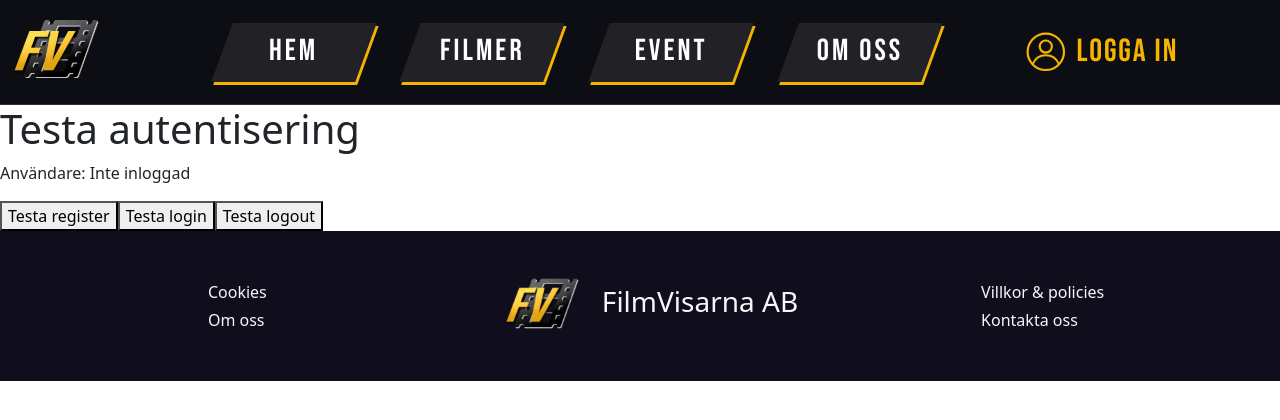
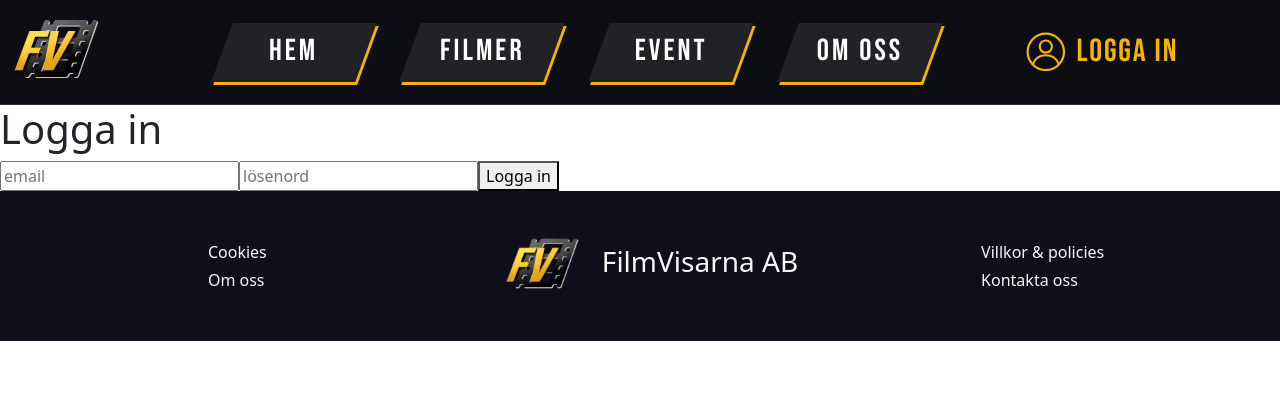
Before and after one commit to jimmybookkyh-crypto/FrontendProject-GR-B, a React (Vite) app in the folder frontend/: page /login in a window 1280 px wide. Shown: the top 420 px of the page. Built offline with nearby package versions, Linux system fonts and the light colour scheme.

Commit message:
WIP bytt ut placeholder struktur för Login page med en ny design. använder useFormData.ts för state hantering av input fält

```diff
--- a/frontend/src/pages/Login.tsx
+++ b/frontend/src/pages/Login.tsx
@@ -1,9 +1,70 @@
-//PLACEHOLDER FÖR TEST
-// ta bort vid implementering av faktisk sida
 
-import { useAuth } from "../utils/authContext.tsx"
+import { useState } from 'react';
+import { useNavigate } from "react-router";
+import type { SubmitEvent } from "react";
+
+import useFormData from "../utils/useFormData.ts";
+
+import { useAuth } from "../utils/authContext.tsx";
+
 export default function Login() {
-    const username = "xX_SuperBertil_DragonSlayer_Xx";
+    const {
+        formData,
+        formAttribute,
+        resetForm} = useFormData({
+        email: '',
+        password: ''
+    });
+
+    const { login } = useAuth();
+    const navigate = useNavigate();
+
+    const [error, setError] = useState("");
+    const [loading, setLoading] = useState(false);
+
+    async function handleSubmit(event: SubmitEvent<HTMLFormElement>) {
+        event.preventDefault();
+
+        setError("");
+        setLoading(true);
+
+        try {
+            await login(formData.email, formData.password);
+            resetForm();
+            navigate("/"); //gåt till startsida, kanske byta till "min profil"
+        } catch (error) {
+            setError(
+                error instanceof Error
+                ? error.message
+                : "Login misslyckades vid oväntat fel"
+            );
+        } finally {
+            setLoading(false);
+        }
+    }
+
+    return <>
+        <form onSubmit= {handleSubmit}>
+            <h1>Logga in</h1>
+            <input {...formAttribute('email')} placeholder="email" type="text"/>
+            <input {...formAttribute('password')} placeholder="lösenord" type="text"/>
+            {error && <p role="alert"> {error} </p>}
+
+            <button type="submit" disabled={loading}>
+                {loading ? "Loggar in..." : "Logga in"}
+            </button>
+        </form>
+    </>
+}
+
+Login.route = {
+  path: "/login",
+  order: 0,
+  label: "Login",
+};
+
+/*
+const username = "xX_SuperBertil_DragonSlayer_Xx";
     const email = "ImSoAmazingLiteralGod@gmail.com";
     const password = "SUPAtestOMG123!!";
 
@@ -53,10 +114,4 @@ export default function Login() {
             </button>
         </div>
     );
-}
-
-Login.route = {
-  path: "/login",
-  order: 0,
-  label: "Login",
-};
+*/
--- /dev/null
+++ b/frontend/src/utils/useFormData.ts
@@ -0,0 +1,34 @@
+
+import {useState} from 'react';
+
+export default function useFormData(formValues) {
+
+    const initFormValues = {... formValues };
+    const [formData, setFormData] = useState(formValues);
+
+    function formChange(event) {
+        const { name, value } = event.currentTarget;
+
+        setFormData({ ...formData, [name]: value });
+    }
+
+    function formAttribute(name, required = true) {
+        return {
+            name,
+            value: formData[name],
+            onChange: formChange,
+            required
+        };
+    }
+
+    function resetForm() {
+        setFormData({ ...initFormValues});
+    }
+
+    return {
+        formData,
+        setFormData,
+        formAttribute,
+        resetForm,
+    };
+}
```
